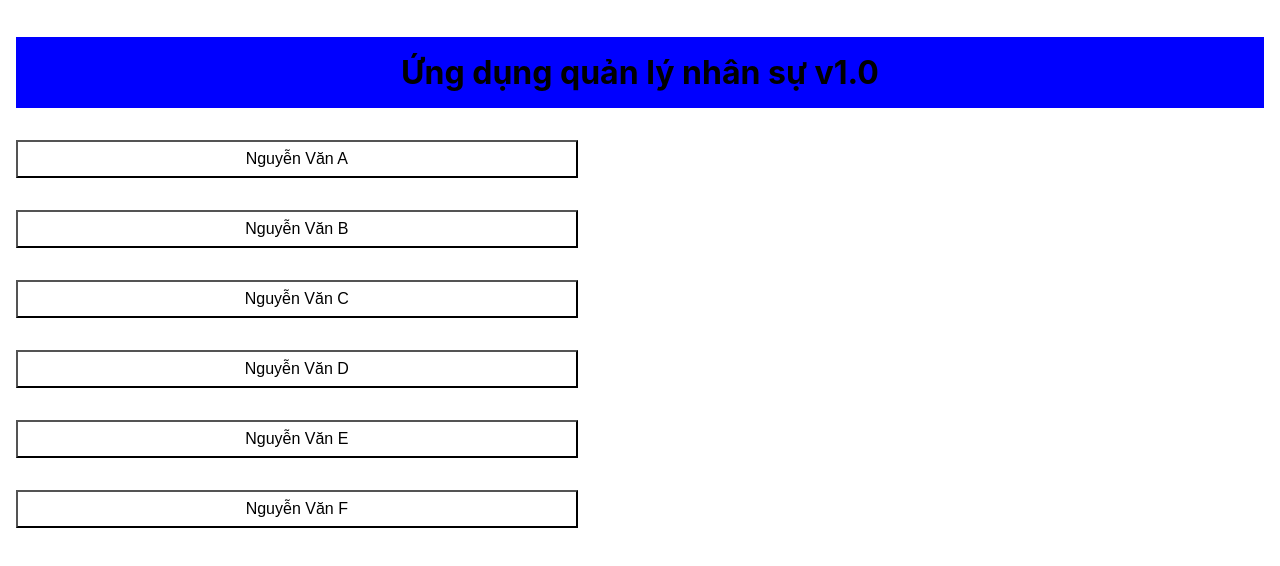
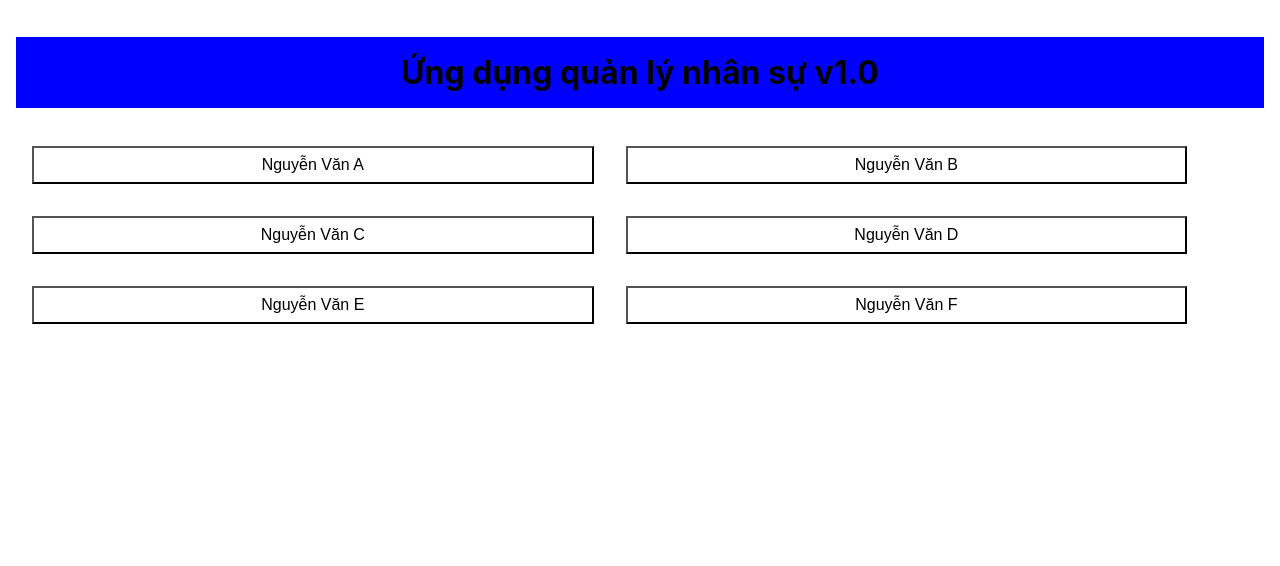
Before and after one commit to Sybui883/funix, a React (Create React App) app: page / in a window 1280 px wide. Shown: the top 566 px of the page. Built offline with nearby package versions, Linux system fonts and the light colour scheme.

Commit message:
update code 2

```diff
--- a/src/App.css
+++ b/src/App.css
@@ -56,11 +56,15 @@ button {
   font-size: 1em;
 }
 
+#wrapper {
+  width: 100%;
+}
 
 #content {
-  display: table;
   width: 45%;
-  margin: 2em 0;
+  margin: 1em;
+  float: left;
+  text-align: center;
 }
 
 #staffs {
--- a/src/App.js
+++ b/src/App.js
@@ -6,9 +6,10 @@ import React from "react";
 
 function App() {
   return (
-    <div id="wrapper">
+    <React.Fragment>
       <h1>Ứng dụng quản lý nhân sự v1.0</h1>
-      {STAFFS.map((STAFFS) => (
+      <div id="wrapper">
+        {STAFFS.map((STAFFS) => (
           <StaffList
             key={STAFFS.id}
             name={STAFFS.name}
@@ -19,8 +20,9 @@ function App() {
             overTime={STAFFS.overTime}
             role={STAFFS.role}
           />
-      ))}
-    </div>
+        ))}
+      </div>
+    </React.Fragment>
   );
 }
 
```
Also changed, not shown: src/StaffListComponent/StaffList.js (+9 -6 lines).
